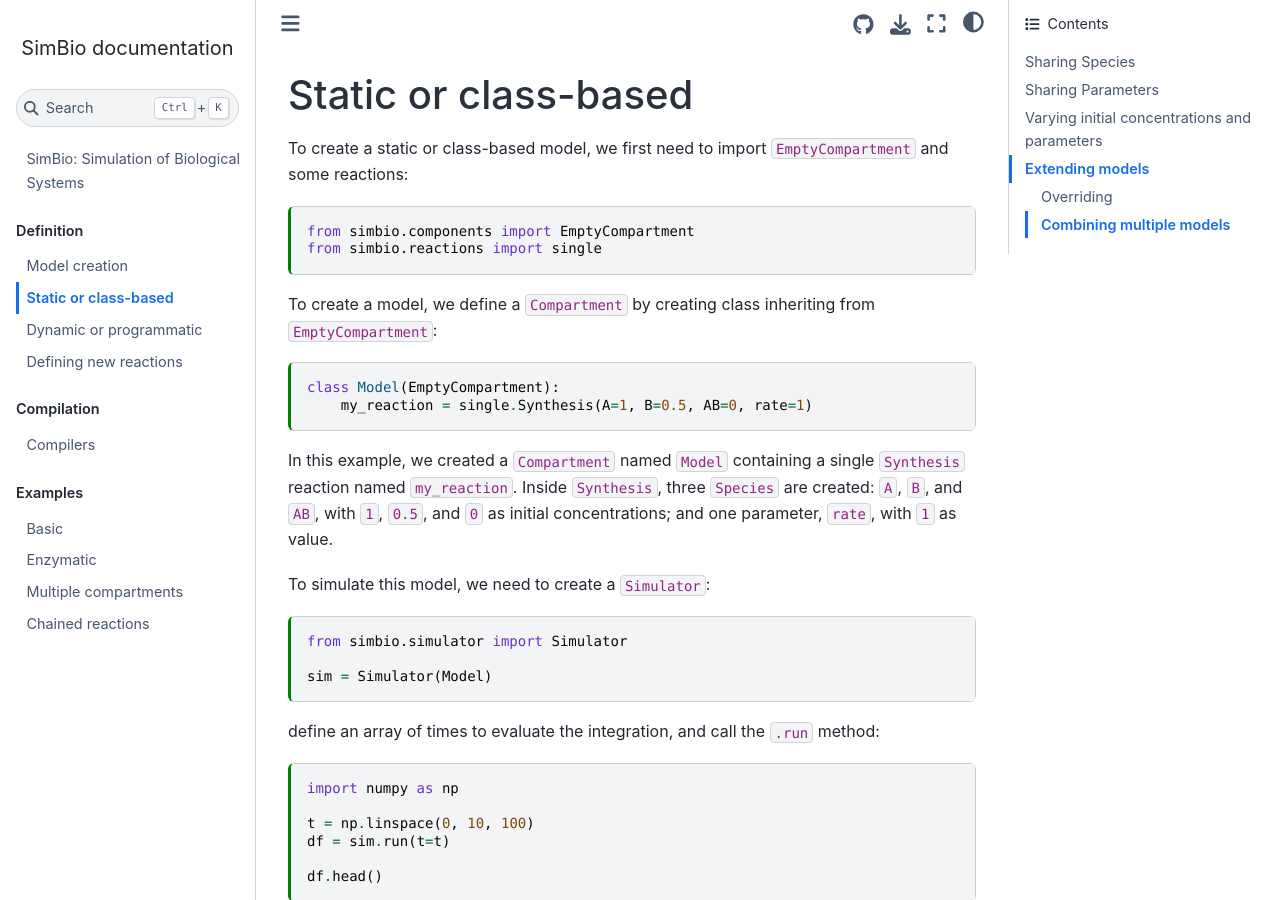
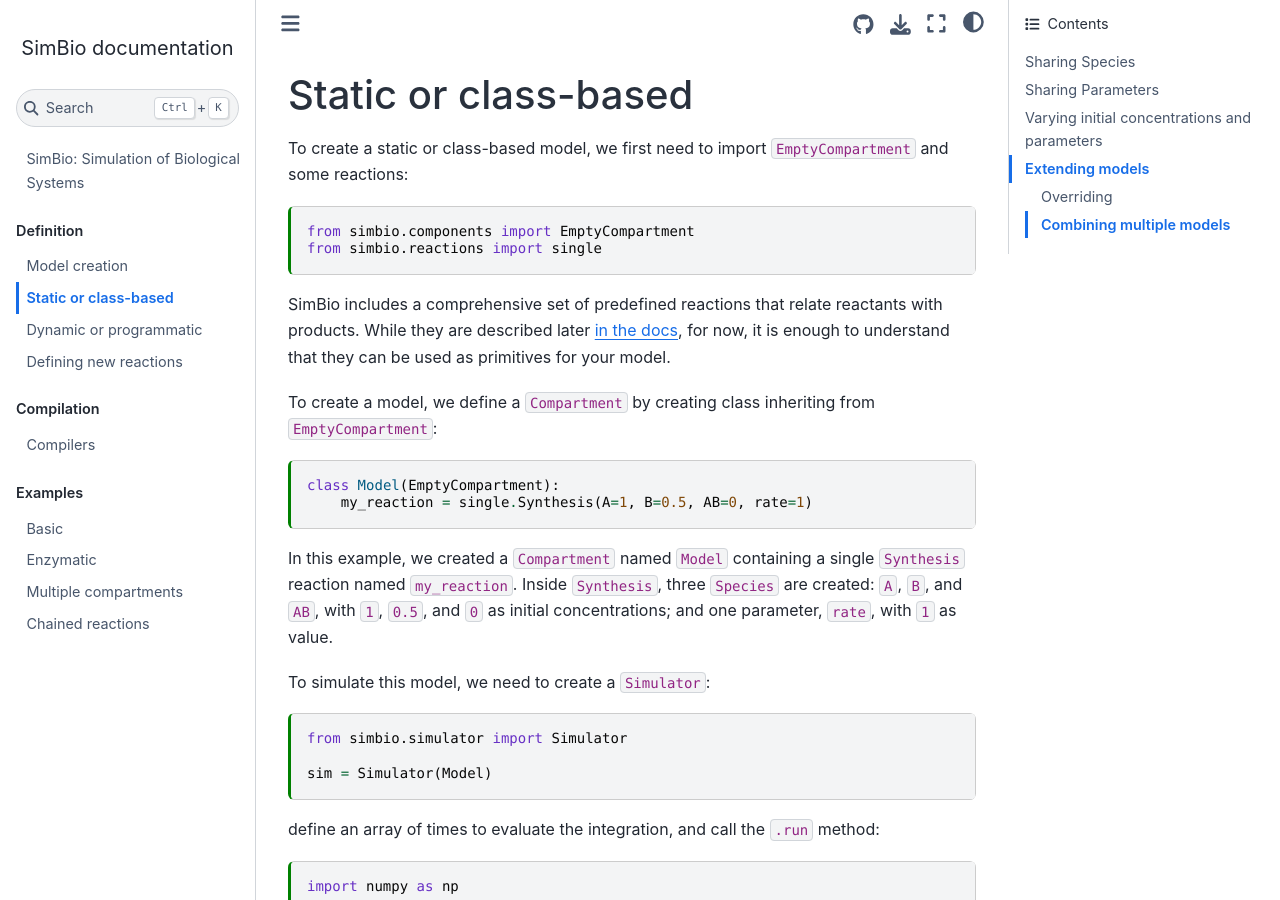
Before and after one commit to hgrecco/simbio, a Jupyter Book: the page built from docs/model/static.md, in a window 1280 px wide and 900 px high. Built offline with Jupyter Book 1.0.4 settings and Sphinx 7.4.7 and the Sphinx Book theme 1.1.4, drawn with Linux system fonts in a browser that asks for light colours.

Commit message:
Add link to reactions in class-based docs

````diff
--- a/docs/model/static.md
+++ b/docs/model/static.md
@@ -21,6 +21,11 @@
 from simbio.components import EmptyCompartment
 from simbio.reactions import single
 ```
+
+SimBio includes a comprehensive set of predefined reactions that relate reactants with products.
+While they are described later [in the docs](./reactions.md),
+for now,
+it is enough to understand that they can be used as primitives for your model.
 
 To create a model,
 we define a `Compartment` by creating class inheriting from `EmptyCompartment`:
````
